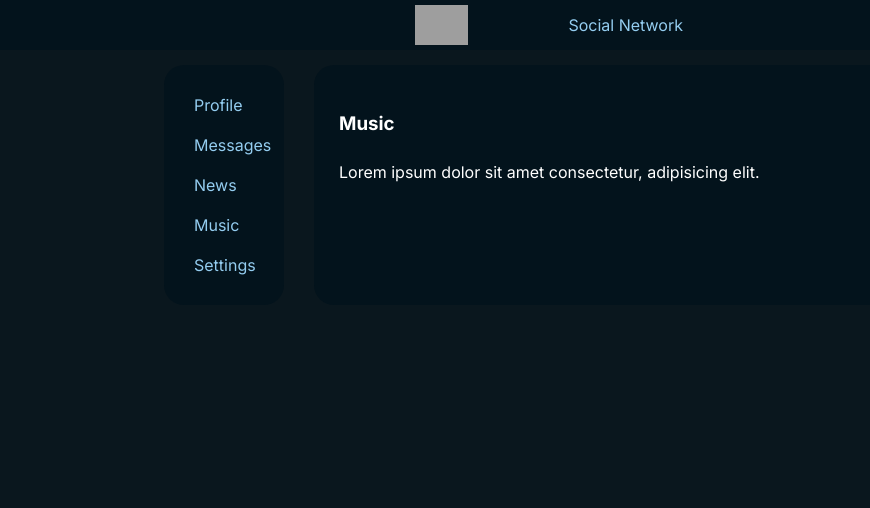
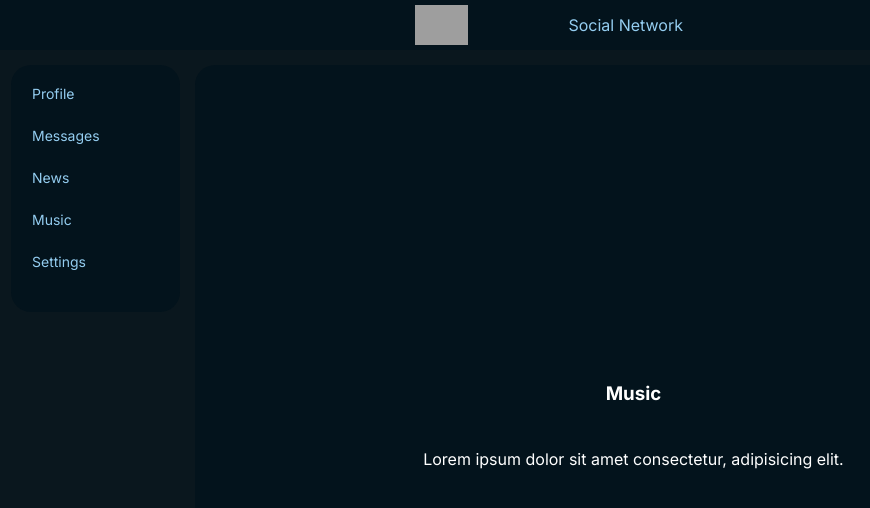
Before and after one commit to Suyukee/social-network-old, a React (Create React App) app: page /music in a window 1280 px wide. Shown: the top 508 px of the page, without its empty margins (91-961 px from the left). Built offline with nearby package versions, Linux system fonts and the light colour scheme; grey boxes are pictures that could not be loaded.

Commit message:
Interface

```diff
--- a/src/Components/Messages/Messages.js
+++ b/src/Components/Messages/Messages.js
@@ -2,9 +2,32 @@ import s from './Messages.module.css'
 
 const Messages = () => {
 	return (
-		<div className={ s.content }>
-			<h3>Messages</h3>
-			<p>Lorem ipsum dolor sit amet consectetur, adipisicing elit.</p>
+		<div className={s.content}>
+			<div className={s.dialogs}>
+				<div className={s.item}>
+					<img src="https://sun59-2.userapi.com/s/v1/if2/vFjwLYgvFlamwzZxVB7xXHfFYNfTg73phAdgIh3b3BW4GFOh-aKj8QFqnSl5O9szqPWBgDZoXib1zz5wUaXujBHt.jpg?quality=95&crop=260,220,448,448&as=50x50,100x100,200x200,400x400&ava=1&u=AdC8jV9o7k5I5EFdloClHZ-82Xfy0hDhAWxXFCRdSUc&cs=200x200" />
+					<p>Nastysha</p>
+				</div>
+				<div className={s.item}>
+					<img src="https://sun59-1.userapi.com/s/v1/if2/SKDQfyY1NFSQrjgFJMrXfF3hjdv5rOAQ_aJTXI7EPN7G6fzGyXu8wmCAsgAy3FE5O6DncfQiR4eUhOvdv74n9z7H.jpg?quality=95&crop=65,56,703,703&as=50x50,100x100,200x200,400x400&ava=1&u=pYyra2gbPNUJtPhJw-YJKUV8V0EZwL5uJHo3ubWIswY&cs=200x200" />
+					<p>Vovik</p>
+				</div>
+				<div className={s.item}>
+					<img src="https://sun59-1.userapi.com/s/v1/if2/2dZFi24q6S3NMM7t3Xfi61zHbldCRGUlG2xAV-tI-8eE2IEaWGI_tZMxmFVboZRdoUL5Zz7KKYybhjKBvG0nBByU.jpg?quality=95&crop=429,407,886,886&as=50x50,100x100,200x200,400x400&ava=1&u=5XOs6Gojj-VGdKWcHhq8KeaS4SgU8fwqTNbwTMwbSSU&cs=200x200" />
+					<p>Kirill</p>
+				</div>
+				<div className={s.item}>
+					<img src="https://sun59-1.userapi.com/s/v1/if2/dld0YN1Iewl3BenZuugftIdGBpXdoBjZFU-vlsSWr-9MFLYPfMAWy14N-QABmXzvG1IX4nxg-NpUiHmnX3PPaTh3.jpg?quality=96&crop=63,70,612,612&as=50x50,100x100,200x200,400x400&ava=1&u=WEnRsusLVhRB79bQl3fvXeIo9XJVRvqF1qtbRuy0N7c&cs=200x200" />
+					<p>Katya</p>
+				</div>
+				<div className={s.item}>
+					<img src="https://sun59-2.userapi.com/s/v1/if2/VkNXZWfVISWxFjq0SHwmO0C1KT_UoZZGAoq51nkDpa9n4zz1-RFwLpB0iYtl26KH-hzs7FE4s9dXVcU1gvG2iYbL.jpg?quality=95&crop=15,0,2545,2545&as=50x50,100x100,200x200,400x400&ava=1&u=ggzcxQxB9KEds5kd1aapAKbU2njD-Z30oldjj_9fAak&cs=200x200" />
+					<p>Yana</p>
+				</div>
+			</div>
+			<div className={s.messages}>
+				<h3>Messages</h3>
+			</div>
 		</div>
 	);
 }
--- a/src/Components/Messages/Messages.module.css
+++ b/src/Components/Messages/Messages.module.css
@@ -1,9 +1,50 @@
 .content {
 	margin: 15px;
-	padding: 25px;
-	width: 600px;
+	width: 911px;
+	display: flex;
+	justify-content: space-between;
+	border-radius: 20px;
 	background-color: #03131c;
 	color: #fff;
-	border-radius: 20px;
-	line-height: 30px;
 }
+
+.dialogs {
+	width: 316px;
+}
+
+.item {
+	display: flex;
+	height: 62px;
+	padding-left: 15px;
+	border-bottom: 1px solid rgba(148, 205, 240, 0.2);
+}
+
+.item:hover {
+	background-color: #052131;
+	border-bottom: 1px solid rgba(148, 205, 240, 0.1);
+}
+
+.item img {
+	padding: 8px 0;
+	width: 46px;
+	height: 46px;
+	border-radius: 50%;
+}
+
+.item p {
+	margin: 0;
+	padding: 16px;
+}
+
+.messages {
+	width: 100%;
+	height: 90vh;
+	display: flex;
+	flex-direction: column;
+	justify-content: center;
+	border-left: 1px solid rgba(148, 205, 240, 0.2);
+}
+
+.messages h3 {
+	text-align: center;
+}
--- a/src/Components/Music/Music.module.css
+++ b/src/Components/Music/Music.module.css
@@ -1,9 +1,20 @@
 .content {
 	margin: 15px;
-	padding: 25px;
-	width: 600px;
+	width: 911px;
+	height: 90vh;
+	display: flex;
+	flex-direction: column;
+	justify-content: center;
 	background-color: #03131c;
 	color: #fff;
 	border-radius: 20px;
 	line-height: 30px;
 }
+
+.content h3 {
+	text-align: center;
+}
+
+.content p {
+	text-align: center;
+}
--- a/src/Components/Navbar/Navbar.module.css
+++ b/src/Components/Navbar/Navbar.module.css
@@ -1,17 +1,35 @@
 .nav {
-	margin: 15px;
-	padding: 10px;
-	width: 100px;
-	position: relative;
+	width: 164px;
+	height: 231px;
+	margin-top: 15px;
+	padding: 8px 5px 8px 6px;
 	background-color: #03131c;
 	border-radius: 20px;
 }
 
 .item {
-	margin: 20px;
+	position: relative;
+	height: 30px;
+	border-radius: 10px;
+	padding-left: 15px;
+	padding-top: 12px;
+	font-size: 14px;
+}
+
+.item:hover {
+	background-color: #052131;
 }
 
 .item a{
 	color: #94cdf0;
 	text-decoration: none;
 }
+
+a::before {
+  content: '';
+	position: absolute;
+  top: 0;
+  left: 0;
+  width: 100%;
+  height: 100%;
+}
--- a/src/Components/News/News.module.css
+++ b/src/Components/News/News.module.css
@@ -1,9 +1,20 @@
 .content {
 	margin: 15px;
-	padding: 25px;
-	width: 600px;
+	width: 911px;
+	height: 90vh;
+	display: flex;
+	flex-direction: column;
+	justify-content: center;
 	background-color: #03131c;
 	color: #fff;
 	border-radius: 20px;
 	line-height: 30px;
 }
+
+.content h3 {
+	text-align: center;
+}
+
+.content p {
+	text-align: center;
+}
--- a/src/Components/Profile/Profile.js
+++ b/src/Components/Profile/Profile.js
@@ -2,9 +2,12 @@ import s from './Profile.module.css'
 
 const Profile = () => {
 	return (
-		<div className={ s.content }>
-			<h3>Profile</h3>
-			<p>Lorem ipsum dolor sit amet consectetur, adipisicing elit.</p>
+		<div className={s.content}>
+			<img src="https://sun59-1.userapi.com/s/v1/if2/SKDQfyY1NFSQrjgFJMrXfF3hjdv5rOAQ_aJTXI7EPN7G6fzGyXu8wmCAsgAy3FE5O6DncfQiR4eUhOvdv74n9z7H.jpg?quality=95&crop=65,56,703,703&as=50x50,100x100,200x200,400x400&ava=1&u=pYyra2gbPNUJtPhJw-YJKUV8V0EZwL5uJHo3ubWIswY&cs=200x200" />
+			<div className={ s.name }>
+				<h3>Kozyrev Vladimir</h3>
+				<p>My status</p>
+			</div>
 		</div>
 	);
 }
--- a/src/Components/Profile/Profile.module.css
+++ b/src/Components/Profile/Profile.module.css
@@ -1,9 +1,34 @@
 .content {
 	margin: 15px;
-	padding: 25px;
-	width: 600px;
+	width: 911px;
+	height: 90vh;
+	display: flex;
 	background-color: #03131c;
 	color: #fff;
 	border-radius: 20px;
 	line-height: 30px;
 }
+
+.content img {
+	width: 150px;
+	height: 150px;
+	border-radius: 50%;
+	margin: 20px 20px 0 50px;
+}
+
+.content .name {
+	height: 150px;
+	display: flex;
+	flex-direction: column;
+	justify-content: center;
+}
+
+.content h3 {
+	margin: 0;
+	padding: 0;
+}
+
+.content p {
+	margin: 0;
+	padding: 0;
+}
--- a/src/Components/Settings/Settings.module.css
+++ b/src/Components/Settings/Settings.module.css
@@ -1,9 +1,20 @@
 .content {
 	margin: 15px;
-	padding: 25px;
-	width: 600px;
+	width: 911px;
+	height: 90vh;
+	display: flex;
+	flex-direction: column;
+	justify-content: center;
 	background-color: #03131c;
 	color: #fff;
 	border-radius: 20px;
 	line-height: 30px;
 }
+
+.content h3 {
+	text-align: center;
+}
+
+.content p {
+	text-align: center;
+}
--- a/src/index.css
+++ b/src/index.css
@@ -9,6 +9,6 @@ body {
 .content {
 	display: flex;
 	justify-content: space-between;
-	width: 800px;
+	width: 1076px;
 	margin: 0 auto;
 }
```
Also changed, not shown: src/Components/Navbar/Navbar.js (+6 -6 lines).
